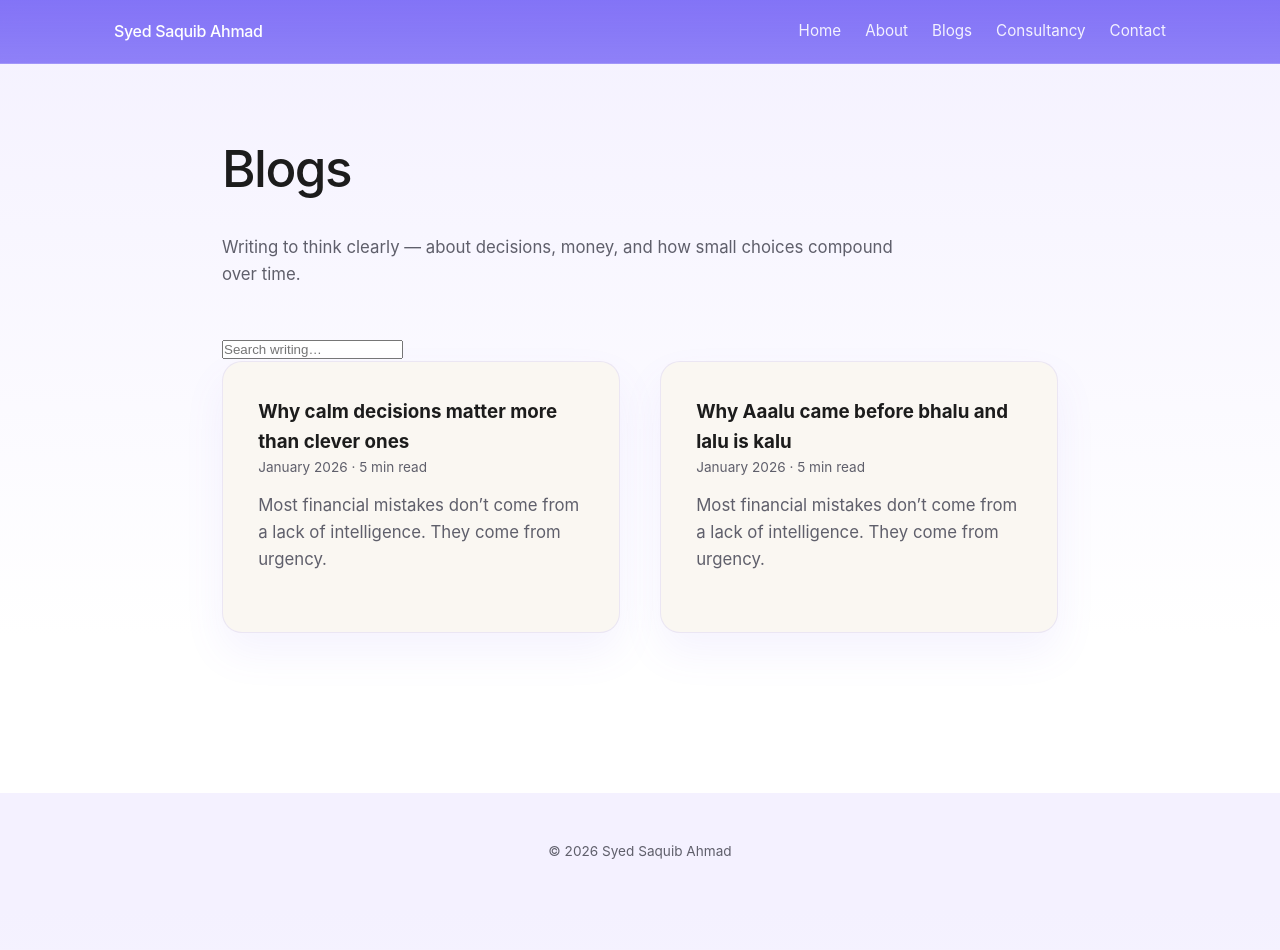
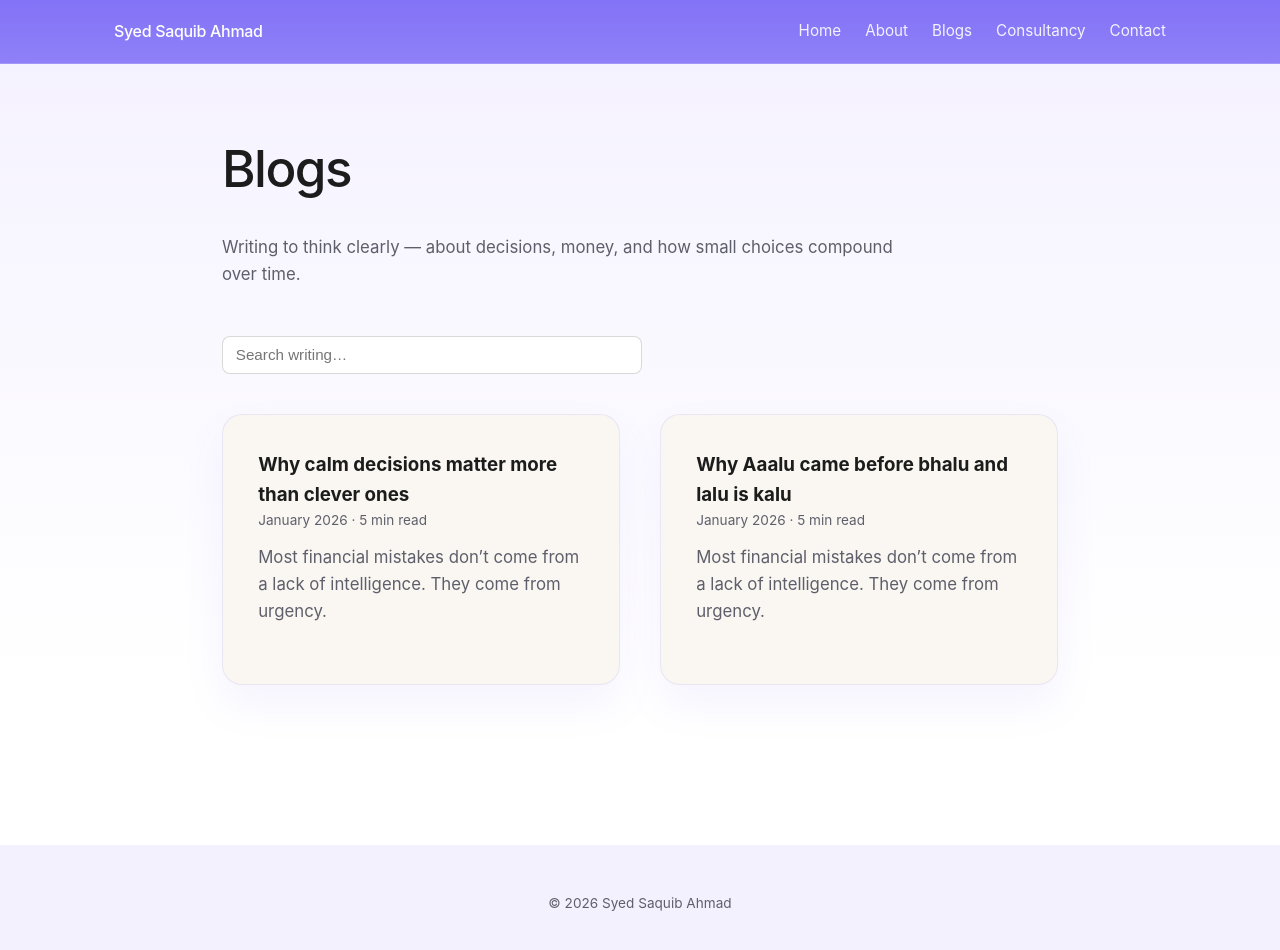
Before and after one commit to saquibahmad1234/syedsaquibahmad, a Jekyll site: the page built from blogs.html, in a window 1280 px wide and 963 px high. Shown: the top 950 px of the window. Built offline with Jekyll 4.4.1, drawn with Linux system fonts in a browser that asks for light colours.

Commit message:
Update style.css

```diff
--- a/assets/css/style.css
+++ b/assets/css/style.css
@@ -554,3 +554,17 @@ blockquote {
     text-align: left;
   }
 }
+
+/* this is for search bar */
+.search-wrapper {
+  margin-bottom: 2.5rem;
+}
+
+.search-wrapper input {
+  width: 100%;
+  max-width: 420px;
+  padding: 0.6rem 0.8rem;
+  border-radius: 8px;
+  border: 1px solid rgba(0,0,0,0.15);
+  font-size: 0.95rem;
+}
```
